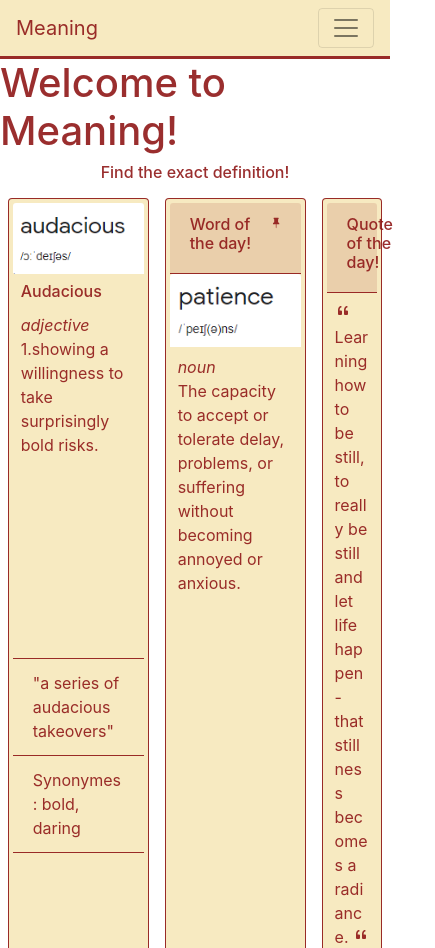
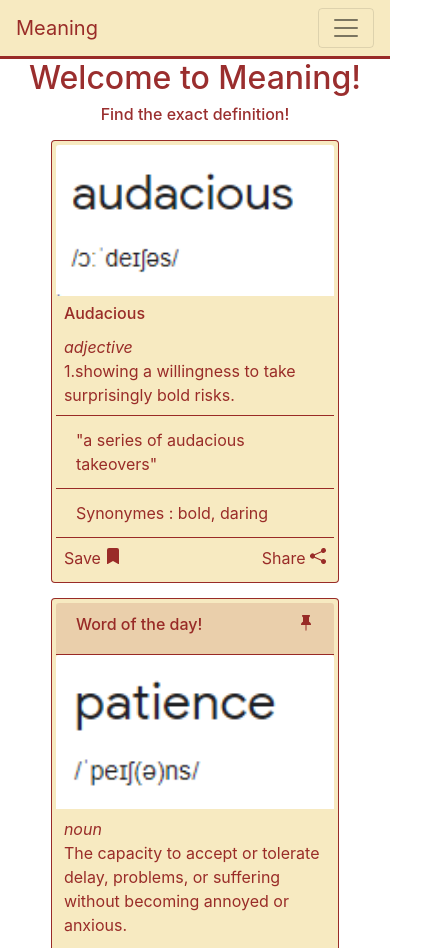
Before and after one commit to sevdaerol/Meaning, a website: page index.html in a window 390 px wide. Shown: the top 948 px of the page, 435 px wide, since content can reach past the window. Drawn offline with nearby package versions, Linux system fonts and the light colour scheme.

Commit message:
Add files via upload

```diff
--- a/style.css
+++ b/style.css
@@ -115,3 +115,17 @@ h4, h5, h3, p {
     color: rgba(143, 23, 23, 0.9);
     font-size: 60%;
 }
+
+@media (max-width: 560px) {
+    .cards{
+        display: flex;
+        flex-direction: column;
+        align-items: center;
+    }
+    .card{
+        width: 18rem;
+    }
+    h1{
+        font-size: xx-large;
+    }
+}
```
